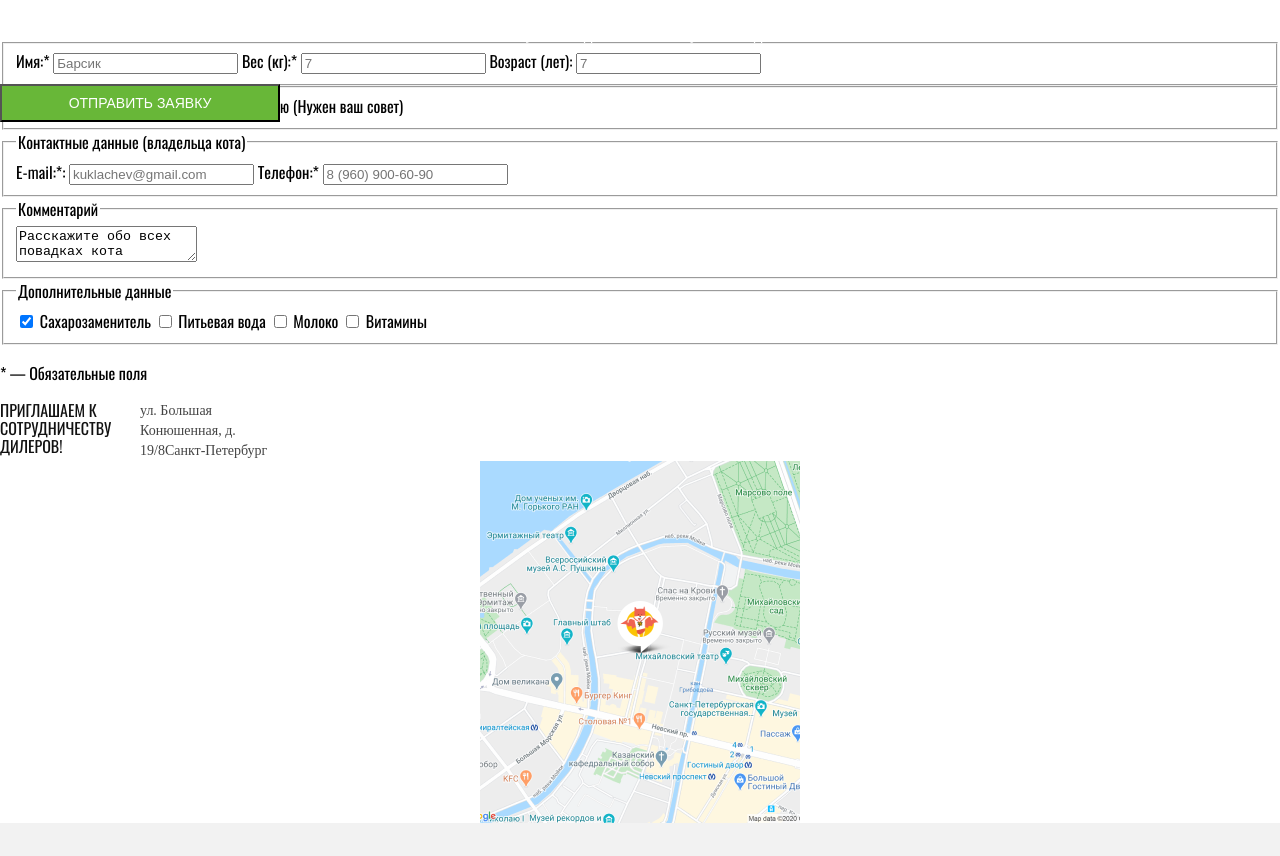
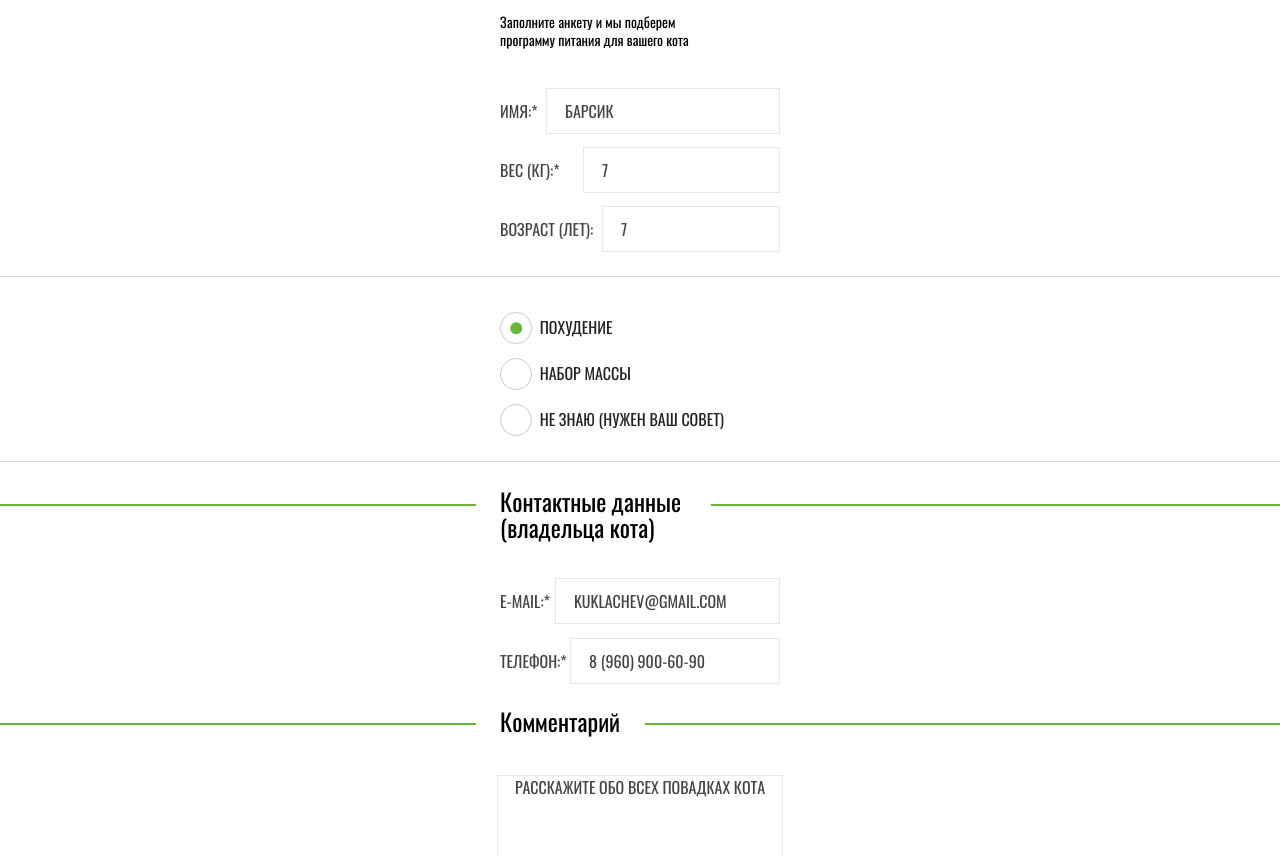
Before and after one commit to chester425/871177-cat-energy-22, a website: page source/form.html in a window 1280 px wide. Shown: the part 356-1212 px from the top of the page. Drawn offline with nearby package versions, Linux system fonts and the light colour scheme; files that its build step writes are made by us from their sources.

Commit message:
сделал стилизацию формы

```diff
--- a/source/form.html
+++ b/source/form.html
@@ -7,9 +7,9 @@
 </head>
 <body class="page__body">
   <header class="page-header">
-    <div class="page-header__wrapper">
-      <a class="page-header__logo-title" href="index.html">
-        <img src="img/logo-cat-energy.svg" width="277" height="38" alt="Логотип кэт энерджи">
+    <div class="page-header__wrapper centered">
+      <a class="page-header__logo-title">
+        <img src="img/logo-cat-energy.svg" width="260" height="38" alt="Логотип кэт энерджи">
       </a>
       <button class="page-header__toggle" type="button"></button>
     </div>
@@ -19,93 +19,107 @@
           <a href="index.html">Главная</a>
         </li>
         <li class="menu-list__item">
-          <a href="catalog.html">Каталог продукции</a>
+          <a>Каталог продукции</a>
         </li>
         <li class="menu-list__item">
-          <a>Подбор программы</a>
+          <a href="form.html">Подбор программы</a>
         </li>
       </ul>
     </nav>
   </header>
   <main class="page-main">
-    <div class="program-selection">
-      <h1 class="title">Подбор программы</h1>
-      <p class="program-selection__paragraph">Заполните анкету и мы подберем программу питания для вашего кота</p>
-      <form class="program-selection__form" action="https://echo.htmlacademy.ru" method="post">
-        <fieldset class="program-selection__data">
+    <div class="program-form">
+      <h1 class="title centered">Подбор программы</h1>
+      <p class="program-form__paragraph">Заполните анкету и мы подберем<br>программу питания для вашего кота</p>
+      <form class="program-form__form" action="https://echo.htmlacademy.ru" method="post">
+
+        <fieldset class="program-form__data">
           <legend class="visually-hidden">Данные кота</legend>
-          <label class="text-input program-selection__text-input">
+          <label class="text-input program-form__text-input program-form__text-input--name">
             <span>Имя:*</span>
             <input type="text" name="name" placeholder="Барсик" required>
           </label>
-          <label class="text-input program-selection__text-input">
+          <label class="text-input program-form__text-input program-form__text-input--weight">
             <span>Вес (кг):*</span>
             <input type="text" name="weight" placeholder="7" required>
           </label>
-          <label class="text-input program-selection__text-input">
+          <label class="text-input program-form__text-input program-form__text-input--old">
             <span>Возраст (лет):</span>
             <input type="text" name="old" placeholder="7">
           </label>
         </fieldset>
-        <fieldset class="program-selection__goal">
+
+        <fieldset class="program-form__goal">
           <legend class="visually-hidden">Цель программы</legend>
-          <label class="option program-selection__option">
-            <input type="radio" name="option" value="Похудение" checked>
+          <label class="option program-form__option">
+            <input type="radio" name="option" value="Похудение" checked="checked">
             <span>Похудение</span>
           </label>
-          <label class="option program-selection__option">
+          <label class="option program-form__option">
             <input type="radio" name="option" value="Набор массы">
             <span>Набор массы</span>
           </label>
-          <label class="option program-selection__option">
+          <label class="option program-form__option">
             <input type="radio" name="option" value="Ваш совет">
             <span>Не знаю (Нужен ваш совет)</span>
           </label>
         </fieldset>
-        <fieldset class="program-selection__contacts">
-          <legend class="titel-stripe">Контактные данные (владельца кота)</legend>
-          <label class="text-input text-input--email program-selection__text-input">
-            <span>E-mail:*:</span>
+
+        <fieldset class="program-form__contacts">
+          <legend class="visually-hidden">Контактные данные</legend>
+          <div class="stripe stripe--contacts">
+            <h3 class="centered"><span>Контактные данные (владельца кота)</span></h3>
+          </div>
+          <label class="text-input program-form__text-input program-form__text-input--email">
+            <span>E-mail:*</span>
             <input type="email" name="email" placeholder="kuklachev@gmail.com" required>
           </label>
-          <label class="text-input text-input--phone program-selection__text-input">
+          <label class="text-input program-form__text-input program-form__text-input--phone">
             <span>Телефон:*</span>
             <input type="tel" name="phone" placeholder="8 (960) 900-60-90" required>
           </label>
         </fieldset>
-        <fieldset class="program-selection__comment">
-          <legend class="titel-stripe">Комментарий</legend>
-          <label class="comment">
+
+        <fieldset class="program-form__comment">
+          <legend class="visually-hidden">Комментарий</legend>
+          <div class="stripe stripe--comment">
+            <h3 class="centered"><span>Комментарий</span></h3>
+          </div>
+          <label class="comment text-input">
             <textarea name="comment">Расскажите обо всех повадках кота</textarea>
           </label>
         </fieldset>
-        <fieldset class="program-selection__additional">
-          <legend class="titel-stripe">Дополнительные данные</legend>
-          <label class="option program-selection__option">
+
+        <fieldset class="program-form__additional">
+          <legend class="visually-hidden">Дополнительные данные</legend>
+          <div class="stripe stripe--additional">
+            <h3 class="centered"><span>Дополнительные данные</span></h3>
+          </div>
+          <label class="option program-form__option option--additional">
             <input type="checkbox" name="additional" value="Сахарозаменитель" checked>
             <span>Сахарозаменитель</span>
           </label>
-          <label class="option program-selection__option">
+          <label class="option program-form__option option--additional">
             <input type="checkbox" name="additional" value="Питьевая вода">
             <span>Питьевая вода</span>
           </label>
-          <label class="option program-selection__option">
+          <label class="option program-form__option option--additional">
             <input type="checkbox" name="additional" value="Молоко">
             <span>Молоко</span>
           </label>
-          <label class="option program-selection__option">
+          <label class="option program-form__option option--additional">
             <input type="checkbox" name="additional" value="Витамины">
             <span>Витамины</span>
           </label>
         </fieldset>
-        <button class="button program-selection__button" type="submit">Отправить заявку</button>
-        <p class="program-selection__required">* — Обязательные поля</p>
+        <button class="button program-form__button" type="submit">Отправить заявку</button>
+        <p class="program-form__required">* — Обязательные поля</p>
       </form>
     </div>
     <!-- Секция с картой -->
-    <section class="contacts">
+    <section class="contacts contacts--form">
       <h2 class="visually-hidden">Карта</h2>
-      <div class="contacts__wrapper">
+      <div class="contacts__wrapper centered">
         <p class="contacts__partner">Приглашаем к сотрудничеству дилеров!</p>
         <p class="contacts__adress">ул. Большая Конюшенная, д. 19/8Санкт-Петербург</p>
       </div>
@@ -116,9 +130,9 @@
     </section>
     <!-- Секция подвал -->
     <footer class="page-footer">
-      <div class="page-footer__wrapper">
+      <div class="page-footer__wrapper centered">
         <div class="page-footer__logo">
-          <a href="index.html"><img src="img/footer-logo.svg" width="128" height="24" alt="Кэт энерджи"></a>
+          <a><img src="img/footer-logo.svg" width="128" height="24" alt="Кэт энерджи"></a>
         </div>
         <div class="page-footer__social">
           <ul class="page-footer__social-list">
--- /dev/null
+++ b/source/less/blocks/comment.less
@@ -0,0 +1,9 @@
+.comment textarea {
+  margin: 0 auto;
+  margin-top: 38px;
+  display: block;
+  text-align: center;
+  width: 280px;
+  min-height: 150px;
+  border: 1px solid @special_grey-4;
+}
--- a/source/less/blocks/contacts.less
+++ b/source/less/blocks/contacts.less
@@ -1,9 +1,16 @@
 .contacts {
   background-color: @basic_white;
+
+  &--form {
+    margin-top: 32px;
+    background-color: @basic_grey;
+  }
 }
 
 .contacts__wrapper {
   display: flex;
+  padding-top: 28px;
+  padding-bottom: 28px;
 }
 
 .contacts__partner {
--- /dev/null
+++ b/source/less/blocks/option.less
@@ -0,0 +1,45 @@
+.option span {
+  line-height: 18px;
+  font-size: 16px;
+  font-weight: 400;
+  color: @optional_dark-grey;
+  text-transform: uppercase;
+}
+
+.option span::before {
+  content: "";
+  position: absolute;
+  top: 0;
+  left: 0;
+  width: 30px;
+  height: 30px;
+  border: 1px solid #cdcdcd;
+  border-radius: 50%;
+}
+
+.option input:checked + span::after {
+  opacity: 1;
+}
+
+.option span::after {
+  content: "";
+  position: absolute;
+  left: 15px;
+  top: 15px;
+  transform: translate(-40%, -40%);
+  width: 12px;
+  height: 12px;
+  border-radius: 50%;
+  background-color: @basic_green;
+  opacity: 0;
+}
+
+.option--additional span::before {
+  border-radius: 0;
+}
+
+.option--additional span::after {
+  width: 19px;
+  height: 15px;
+  background: url("../img/icon-tick.svg") no-repeat;
+}
--- a/source/less/blocks/page.less
+++ b/source/less/blocks/page.less
@@ -4,8 +4,7 @@
   font-family: "Oswald", "Arial", sans-serif;
   font-weight: 400;
 
-
-  .page__body a {
+  & a {
     text-decoration: none;
   }
 }
--- /dev/null
+++ b/source/less/blocks/program-form.less
@@ -0,0 +1,133 @@
+.program-form__paragraph {
+  width: 280px;
+  margin: 0 auto;
+  margin-top: 37px;
+  line-height: 18px;
+  font-size: 14px;
+  font-weight: 400;
+  color: @basic_black;
+}
+
+.program-form__data {
+  .resetting_indenting();
+  padding-bottom: 24px;
+  display: flex;
+  justify-content: space-between;
+  flex-direction: column;
+  border: 0;
+  border-bottom: 1px solid @special_grey-2;
+}
+
+.program-form__text-input {
+  width: 280px;
+  margin: 0 auto;
+  display: flex;
+  align-items: baseline;
+  justify-content: space-between;
+
+
+  & input {
+    padding-top: 13px;
+    padding-bottom: 13px;
+    border: 1px solid @special_grey-4;
+  }
+
+  & input::placeholder {
+    padding-left: 16px;
+  }
+
+  &--name input {
+    width: 228px;
+    margin-top: 39px;
+  }
+
+  &--weight input {
+    width: 191px;
+    margin-top: 13px;
+  }
+
+  &--old input {
+    width: 172px;
+    margin-top: 13px;
+  }
+
+  &--email input {
+    margin-top: 35px;
+    width: 219px;
+  }
+
+  &--phone input {
+    margin-top: 14px;
+    width: 204px;
+  }
+}
+
+.program-form__goal {
+  .resetting_indenting();
+  margin-top: 22px;
+  padding-bottom: 24px;
+  display: flex;
+  justify-content: space-between;
+  flex-direction: column;
+  border: 0;
+  border-bottom: 1px solid @special_grey-2;
+}
+
+.program-form__option {
+  position: relative;
+  width: 280px;
+  margin: 0 auto;
+  margin-top: 13px;
+  padding-top: 3px;
+  padding-bottom: 6px;
+
+
+  & input {
+    opacity: 0;
+  }
+
+  & span {
+    padding-left: 15px;
+  }
+}
+
+.program-form__contacts {
+  .resetting_indenting();
+  display: flex;
+  justify-content: space-between;
+  flex-direction: column;
+  border: 0;
+}
+
+.program-form__comment {
+  .resetting_indenting();
+  border: 0;
+}
+
+.program-form__additional {
+  .resetting_indenting();
+  display: flex;
+  justify-content: space-between;
+  flex-direction: column;
+  border: 0;
+}
+
+.program-form__button {
+  margin: 0 auto;
+  margin-top: 34px;
+  padding: 7px 0;
+  width: 280px;
+  border: 0;
+}
+
+.program-form__required {
+  width: 280px;
+  margin: 0 auto;
+  margin-top: 21px;
+  font-family: @main-font;
+  line-height: 16px;
+  font-size: 14px;
+  font-weight: 400;
+  color: @basic_black;
+  text-align: center;
+}
--- /dev/null
+++ b/source/less/blocks/stripe.less
@@ -0,0 +1,60 @@
+.stripe {
+  position: relative;
+
+  &--contacts {
+    margin-top: 26px;
+
+    & span {
+      width: 187px;
+    }
+  }
+
+  &--comment {
+    margin-top: 24px;
+
+    & span {
+      width: 121px;
+    }
+  }
+
+  &--additional {
+    margin-top: 23px;
+  }
+
+  &::before {
+    content: "";
+    position: absolute;
+    width: 100%;
+    height: 2px;
+    background-color: @basic_green;
+    left: 0;
+    top: 56%;
+    transform: translate(0, -50%);
+    z-index: -1;
+  }
+
+  & span {
+    position: relative;
+    line-height: 26px;
+    font-size: 24px;
+    font-weight: 400;
+    color: @basic_black;
+    background-color: @basic_white;
+    display: inline-block;
+    padding-right: 24px;
+  }
+
+  & span::before {
+    content: "";
+    width: 24px;
+    height: 100%;
+    position: absolute;
+    background-color: @basic_white;
+    left: -24px;
+    right: 0;
+  }
+
+  &--contacts::before {
+    top: 30%;
+  }
+}
--- /dev/null
+++ b/source/less/blocks/text-input.less
@@ -0,0 +1,29 @@
+.text-input {
+  line-height: 18px;
+  font-size: 16px;
+  font-weight: 400;
+  color: @special_dark-grey;
+  text-transform: uppercase;
+
+  & input {
+    font-family: inherit;
+    line-height: inherit;
+    font-size: inherit;
+    font-weight: inherit;
+    color: inherit;
+    text-transform: inherit;
+
+    &::placeholder {
+      color: @special_dark-grey;
+    }
+  }
+
+  & textarea {
+    font-family: inherit;
+    line-height: inherit;
+    font-size: inherit;
+    font-weight: inherit;
+    color: inherit;
+    text-transform: inherit;
+  }
+}
--- /dev/null
+++ b/source/less/blocks/title.less
@@ -0,0 +1,7 @@
+.title {
+  margin-top: 27px;
+  line-height: 36px;
+  font-size: 36px;
+  font-weight: 400;
+  color: @basic_black;
+}
--- a/source/less/style.less
+++ b/source/less/style.less
@@ -17,3 +17,9 @@
 @import "blocks/toggle.less";
 @import "blocks/contacts.less";
 @import "blocks/page-footer.less";
+@import "blocks/title.less";
+@import "blocks/program-form.less";
+@import "blocks/text-input.less";
+@import "blocks/option.less";
+@import "blocks/stripe.less";
+@import "blocks/comment.less";
```
Also changed, not shown: source/img/icon-tick.svg (added).
